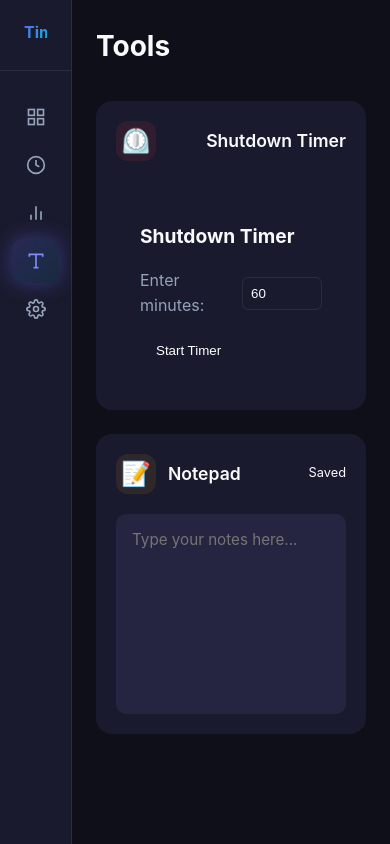
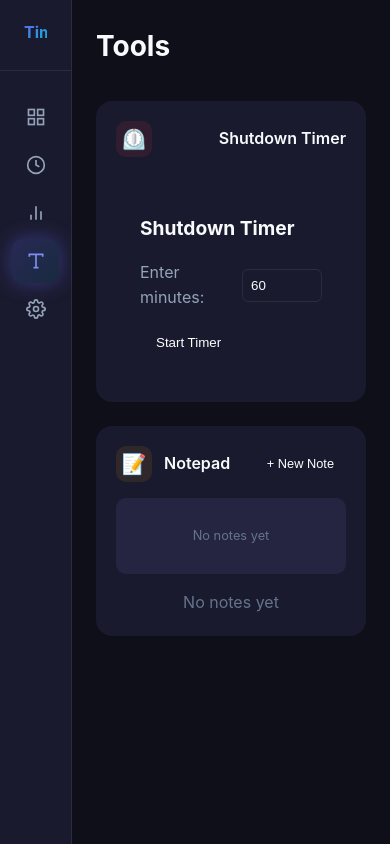
Before and after one commit to BANSAFAn/timiGS-, a Vue app: page /tools in a window 390 px wide. Built offline with nearby package versions, Linux system fonts and the light colour scheme.

Commit message:
feat: multi-note Notepad, complete translations for all locales

```diff
--- a/src/locales/ar.json
+++ b/src/locales/ar.json
@@ -93,7 +93,20 @@
     "emailReports": "تقارير البريد الإلكتروني",
     "emailReportsDesc": "إرسال تقرير النشاط الأسبوعي إلى بريدك الإلكتروني",
     "emailPlaceholder": "بريدك@email.com",
-    "sendReport": "إرسال التقرير"
+    "sendReport": "إرسال التقرير",
+    "system": "النظام",
+    "checkUpdates": "البحث عن تحديثات",
+    "checkNow": "تحقق الآن",
+    "checking": "جاري التحقق..."
+  },
+  "tools": {
+    "timer": "مؤقت الإغلاق",
+    "notepad": "المفكرة",
+    "notepadPlaceholder": "اكتب ملاحظاتك هنا...",
+    "newNote": "ملاحظة جديدة",
+    "deleteNote": "حذف",
+    "noNotes": "لا توجد ملاحظات بعد",
+    "untitled": "بدون عنوان"
   },
   "common": {
     "loading": "جار التحميل...",
--- a/src/locales/de.json
+++ b/src/locales/de.json
@@ -93,7 +93,20 @@
     "emailReports": "E-Mail-Berichte",
     "emailReportsDesc": "Senden Sie einen wöchentlichen Aktivitätsbericht an Ihre E-Mail",
     "emailPlaceholder": "ihre@email.de",
-    "sendReport": "Bericht senden"
+    "sendReport": "Bericht senden",
+    "system": "System",
+    "checkUpdates": "Nach Updates suchen",
+    "checkNow": "Jetzt prüfen",
+    "checking": "Prüfe..."
+  },
+  "tools": {
+    "timer": "Ausschalt-Timer",
+    "notepad": "Notizblock",
+    "notepadPlaceholder": "Geben Sie Ihre Notizen ein...",
+    "newNote": "Neue Notiz",
+    "deleteNote": "Löschen",
+    "noNotes": "Noch keine Notizen",
+    "untitled": "Ohne Titel"
   },
   "common": {
     "loading": "Wird geladen...",
--- a/src/locales/en.json
+++ b/src/locales/en.json
@@ -93,13 +93,28 @@
     "emailReports": "Email Reports",
     "emailReportsDesc": "Send weekly activity report to your email",
     "emailPlaceholder": "your@email.com",
-    "sendReport": "Send Report"
+    "sendReport": "Send Report",
+    "system": "System",
+    "checkUpdates": "Check for Updates",
+    "checkNow": "Check Now",
+    "checking": "Checking..."
+  },
+  "tools": {
+    "timer": "Shutdown Timer",
+    "notepad": "Notepad",
+    "notepadPlaceholder": "Type your notes here...",
+    "newNote": "New Note",
+    "deleteNote": "Delete",
+    "noNotes": "No notes yet",
+    "untitled": "Untitled Note"
   },
   "common": {
     "loading": "Loading...",
     "error": "An error occurred",
     "retry": "Retry",
     "save": "Save",
+    "saved": "Saved",
+    "saving": "Saving...",
     "cancel": "Cancel",
     "confirm": "Confirm",
     "close": "Close"
--- a/src/locales/fr.json
+++ b/src/locales/fr.json
@@ -98,7 +98,20 @@
     "emailReports": "Rapports par e-mail",
     "emailReportsDesc": "Recevoir un rapport d'activité hebdomadaire par e-mail",
     "emailPlaceholder": "votre@email.com",
-    "sendReport": "Envoyer le rapport"
+    "sendReport": "Envoyer le rapport",
+    "system": "Système",
+    "checkUpdates": "Vérifier les mises à jour",
+    "checkNow": "Vérifier maintenant",
+    "checking": "Vérification..."
+  },
+  "tools": {
+    "timer": "Minuterie d'arrêt",
+    "notepad": "Bloc-notes",
+    "notepadPlaceholder": "Tapez vos notes ici...",
+    "newNote": "Nouvelle note",
+    "deleteNote": "Supprimer",
+    "noNotes": "Aucune note pour le moment",
+    "untitled": "Sans titre"
   },
   "common": {
     "loading": "Chargement...",
--- a/src/locales/uk.json
+++ b/src/locales/uk.json
@@ -98,13 +98,28 @@
     "emailReports": "Email звіти",
     "emailReportsDesc": "Надіслати щотижневий звіт на вашу пошту",
     "emailPlaceholder": "ваша@пошта.com",
-    "sendReport": "Надіслати звіт"
+    "sendReport": "Надіслати звіт",
+    "system": "Система",
+    "checkUpdates": "Перевірити оновлення",
+    "checkNow": "Перевірити",
+    "checking": "Перевірка..."
+  },
+  "tools": {
+    "timer": "Таймер вимкнення",
+    "notepad": "Нотатки",
+    "notepadPlaceholder": "Введіть текст...",
+    "newNote": "Нова нотатка",
+    "deleteNote": "Видалити",
+    "noNotes": "Нотаток ще немає",
+    "untitled": "Без назви"
   },
   "common": {
     "loading": "Завантаження...",
     "error": "Сталася помилка",
     "retry": "Повторити",
     "save": "Зберегти",
+    "saved": "Збережено",
+    "saving": "Збереження...",
     "cancel": "Скасувати",
     "confirm": "Підтвердити",
     "close": "Закрити"
--- a/src/locales/zh.json
+++ b/src/locales/zh.json
@@ -98,7 +98,20 @@
     "emailReports": "电子邮件报告",
     "emailReportsDesc": "每周将活动报告发送到您的电子邮件",
     "emailPlaceholder": "your@email.com",
-    "sendReport": "发送报告"
+    "sendReport": "发送报告",
+    "system": "系统",
+    "checkUpdates": "检查更新",
+    "checkNow": "立即检查",
+    "checking": "检查中..."
+  },
+  "tools": {
+    "timer": "关机定时器",
+    "notepad": "记事本",
+    "notepadPlaceholder": "在此输入您的笔记...",
+    "newNote": "新建笔记",
+    "deleteNote": "删除",
+    "noNotes": "暂无笔记",
+    "untitled": "无标题"
   },
   "common": {
     "loading": "加载中...",
--- a/src/views/Tools.vue
+++ b/src/views/Tools.vue
@@ -24,17 +24,53 @@
               <div class="header-icon note-icon">📝</div>
               <h3>{{ $t('tools.notepad', 'Notepad') }}</h3>
             </div>
-            <div class="save-status" :class="{ saved: isSaved }">
-              {{ isSaved ? $t('common.saved', 'Saved') : $t('common.saving', 'Saving...') }}
+            <button class="btn-new-note" @click="createNote">
+              + {{ $t('tools.newNote', 'New Note') }}
+            </button>
+          </div>
+          <div class="card-body notepad-body">
+            <!-- Notes List -->
+            <div class="notes-sidebar">
+              <div
+                v-for="note in notes"
+                :key="note.id"
+                class="note-item"
+                :class="{ active: selectedNote?.id === note.id }"
+                @click="selectNote(note)"
+              >
+                <span class="note-title">{{ note.title || $t('tools.untitled', 'Untitled') }}</span>
+                <button class="btn-delete" @click.stop="deleteNote(note.id)" title="Delete">🗑️</button>
+              </div>
+              <div v-if="notes.length === 0" class="no-notes">
+                {{ $t('tools.noNotes', 'No notes yet') }}
               </div>
             </div>
-          <div class="card-body full-height">
+
+            <!-- Note Editor -->
+            <div class="note-editor">
+              <div v-if="selectedNote" class="editor-content">
+                <input
+                  v-model="selectedNote.title"
+                  class="note-title-input"
+                  :placeholder="$t('tools.untitled', 'Untitled Note')"
+                  @input="handleInput"
+                />
                 <textarea
-              v-model="noteContent"
+                  v-model="selectedNote.content"
                   class="notepad-area"
                   :placeholder="$t('tools.notepadPlaceholder', 'Type your notes here...')"
                   @input="handleInput"
                 ></textarea>
+                <div class="editor-footer">
+                  <span class="save-status" :class="{ saved: isSaved }">
+                    {{ isSaved ? $t('common.saved', 'Saved') : $t('common.saving', 'Saving...') }}
+                  </span>
+                </div>
+              </div>
+              <div v-else class="empty-editor">
+                <p>{{ $t('tools.noNotes', 'Select or create a note') }}</p>
+              </div>
+            </div>
           </div>
         </div>
       </div>
@@ -47,33 +83,83 @@ import { ref, onMounted } from 'vue';
 import ShutdownTimer from '../components/ShutdownTimer.vue';
 import { useDebounceFn } from '@vueuse/core';
 
-const noteContent = ref('');
+interface Note {
+  id: string;
+  title: string;
+  content: string;
+  createdAt: number;
+}
+
+const notes = ref<Note[]>([]);
+const selectedNote = ref<Note | null>(null);
 const isSaved = ref(true);
 
-const saveNote = useDebounceFn(() => {
-  localStorage.setItem('timigs_notepad', noteContent.value);
+const STORAGE_KEY = 'timigs_notes';
+
+function generateId(): string {
+  return Date.now().toString(36) + Math.random().toString(36).substring(2);
+}
+
+function loadNotes() {
+  const saved = localStorage.getItem(STORAGE_KEY);
+  if (saved) {
+    notes.value = JSON.parse(saved);
+    if (notes.value.length > 0) {
+      selectedNote.value = notes.value[0];
+    }
+  }
+}
+
+function saveNotes() {
+  localStorage.setItem(STORAGE_KEY, JSON.stringify(notes.value));
   isSaved.value = true;
-}, 1000);
+}
+
+const debouncedSave = useDebounceFn(saveNotes, 1000);
 
 function handleInput() {
   isSaved.value = false;
-  saveNote();
+  debouncedSave();
+}
+
+function createNote() {
+  const newNote: Note = {
+    id: generateId(),
+    title: '',
+    content: '',
+    createdAt: Date.now()
+  };
+  notes.value.unshift(newNote);
+  selectedNote.value = newNote;
+  saveNotes();
+}
+
+function selectNote(note: Note) {
+  selectedNote.value = note;
+}
+
+function deleteNote(id: string) {
+  const index = notes.value.findIndex(n => n.id === id);
+  if (index > -1) {
+    notes.value.splice(index, 1);
+    if (selectedNote.value?.id === id) {
+      selectedNote.value = notes.value[0] || null;
+    }
+    saveNotes();
+  }
 }
 
 onMounted(() => {
-  const savedNote = localStorage.getItem('timigs_notepad');
-  if (savedNote) {
-    noteContent.value = savedNote;
-  }
+  loadNotes();
 });
 </script>
 
 <style scoped>
 .tools-grid {
   display: grid;
-  grid-template-columns: 1fr 1fr;
+  grid-template-columns: 300px 1fr;
   gap: 24px;
-  max-height: 400px;
+  min-height: 400px;
 }
 
 .tool-card {
@@ -95,7 +181,7 @@ onMounted(() => {
   display: flex;
   align-items: center;
   gap: 12px;
-  margin-bottom: 20px;
+  margin-bottom: 16px;
 }
 
 .flex-between {
@@ -109,13 +195,13 @@ onMounted(() => {
 }
 
 .header-icon {
-  width: 40px;
-  height: 40px;
-  border-radius: 12px;
+  width: 36px;
+  height: 36px;
+  border-radius: 10px;
   display: flex;
   align-items: center;
   justify-content: center;
-  font-size: 1.5rem;
+  font-size: 1.25rem;
 }
 
 .timer-icon {
@@ -128,7 +214,7 @@ onMounted(() => {
 
 .card-header h3 {
   margin: 0;
-  font-size: 1.1rem;
+  font-size: 1rem;
   font-weight: 600;
 }
 
@@ -136,23 +222,107 @@ onMounted(() => {
   flex: 1;
 }
 
-.full-height {
+.notepad-body {
+  display: flex;
+  gap: 16px;
+  height: 300px;
+}
+
+.notes-sidebar {
+  width: 160px;
+  background: var(--bg-tertiary);
+  border-radius: var(--radius-md);
+  padding: 8px;
+  overflow-y: auto;
+  flex-shrink: 0;
+}
+
+.note-item {
+  padding: 10px 12px;
+  border-radius: var(--radius-sm);
+  cursor: pointer;
+  display: flex;
+  justify-content: space-between;
+  align-items: center;
+  margin-bottom: 4px;
+  transition: background 0.2s;
+}
+
+.note-item:hover {
+  background: var(--bg-secondary);
+}
+
+.note-item.active {
+  background: var(--primary);
+  color: white;
+}
+
+.note-title {
+  font-size: 0.85rem;
+  white-space: nowrap;
+  overflow: hidden;
+  text-overflow: ellipsis;
+  max-width: 100px;
+}
+
+.btn-delete {
+  background: none;
+  border: none;
+  cursor: pointer;
+  padding: 2px;
+  opacity: 0.5;
+  font-size: 0.75rem;
+}
+
+.btn-delete:hover {
+  opacity: 1;
+}
+
+.no-notes {
+  text-align: center;
+  color: var(--text-muted);
+  font-size: 0.8rem;
+  padding: 20px 0;
+}
+
+.note-editor {
+  flex: 1;
+  display: flex;
+  flex-direction: column;
+}
+
+.editor-content {
+  display: flex;
+  flex-direction: column;
   height: 100%;
-  display: flex;
+  gap: 8px;
+}
+
+.note-title-input {
+  background: var(--bg-tertiary);
+  border: 1px solid var(--border);
+  border-radius: var(--radius-md);
+  padding: 10px 14px;
+  color: var(--text-primary);
+  font-size: 1rem;
+  font-weight: 600;
+}
+
+.note-title-input:focus {
+  outline: none;
+  border-color: var(--primary);
 }
 
 .notepad-area {
-  width: 100%;
-  height: 100%;
+  flex: 1;
   background: var(--bg-tertiary);
   border: 1px solid var(--border);
   border-radius: var(--radius-md);
-  padding: 16px;
+  padding: 12px;
   color: var(--text-primary);
   font-family: inherit;
-  font-size: 0.95rem;
+  font-size: 0.9rem;
   resize: none;
-  transition: border-color 0.2s, box-shadow 0.2s;
 }
 
 .notepad-area:focus {
@@ -161,26 +331,60 @@ onMounted(() => {
   box-shadow: 0 0 0 3px rgba(99, 102, 241, 0.1);
 }
 
+.editor-footer {
+  display: flex;
+  justify-content: flex-end;
+}
+
 .save-status {
-  font-size: 0.8rem;
+  font-size: 0.75rem;
   color: var(--text-muted);
-  opacity: 0.7;
-  transition: color 0.3s;
 }
 
 .save-status.saved {
   color: var(--success);
-  opacity: 1;
+}
+
+.empty-editor {
+  display: flex;
+  align-items: center;
+  justify-content: center;
+  height: 100%;
+  color: var(--text-muted);
+}
+
+.btn-new-note {
+  background: var(--primary);
+  color: white;
+  border: none;
+  padding: 6px 12px;
+  border-radius: var(--radius-md);
+  font-size: 0.8rem;
+  cursor: pointer;
+  transition: background 0.2s;
+}
+
+.btn-new-note:hover {
+  background: var(--primary-dark);
 }
 
 @media (max-width: 900px) {
   .tools-grid {
     grid-template-columns: 1fr;
-    max-height: none;
   }
 
-  .tool-card {
-    min-height: 300px;
+  .notepad-body {
+    flex-direction: column;
+    height: auto;
+  }
+
+  .notes-sidebar {
+    width: 100%;
+    max-height: 150px;
+  }
+
+  .notepad-area {
+    min-height: 200px;
   }
 }
 </style>
```
Lines whose indentation alone changed are shown as unchanged.
